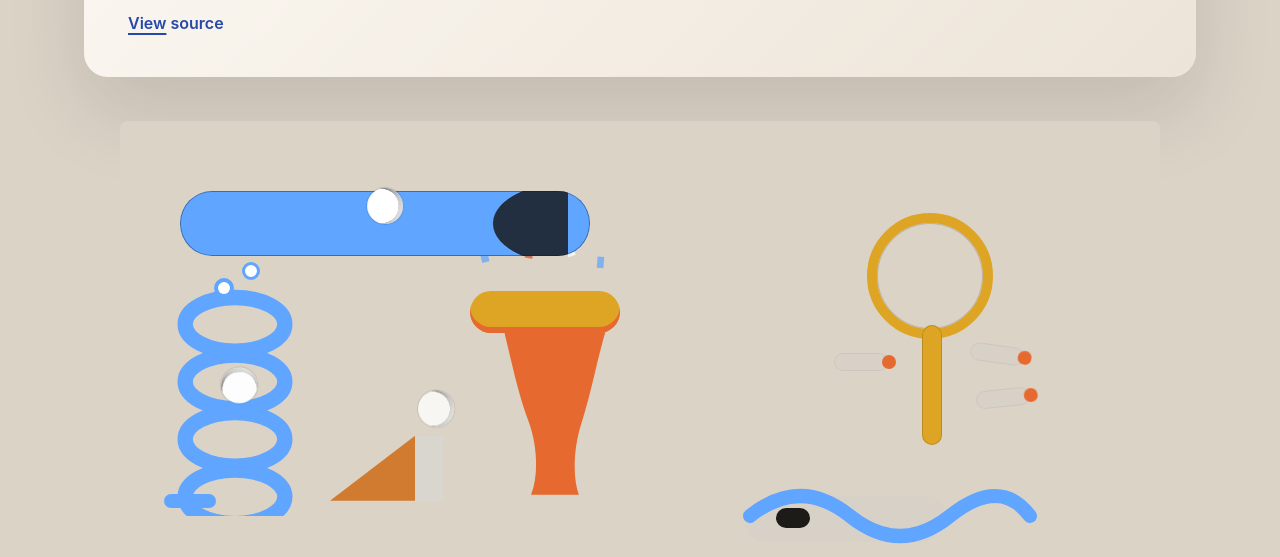
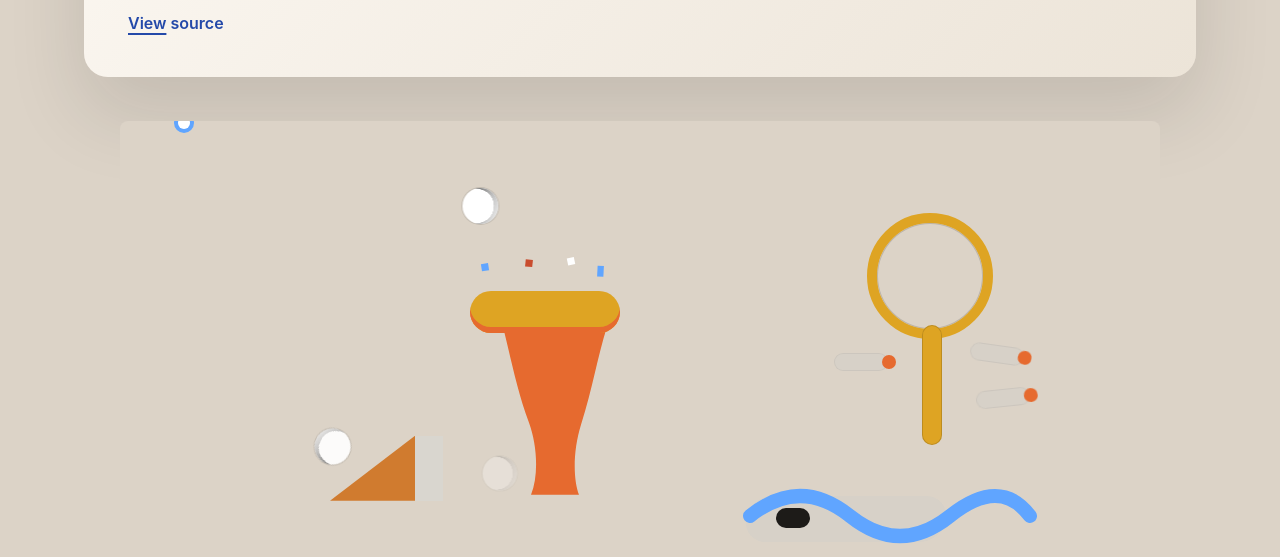
Before and after one commit to Dor-J/Rube-Goldberg-CSS-Machine, a website built with Vite: page index.html in a window 1280 px wide. Shown: the part 243-800 px from the top of the page. Built offline with nearby package versions, Linux system fonts and the light colour scheme.

Commit message:
enhance index.html with CSP and Google Fonts; update main.ts and style.css for layout adjustments and animation timing

```diff
--- a/index.html
+++ b/index.html
@@ -4,6 +4,16 @@
     <meta charset="UTF-8" />
     <link rel="icon" type="image/svg+xml" href="/vite.svg" />
     <meta name="viewport" content="width=device-width, initial-scale=1.0" />
+    <meta
+      http-equiv="Content-Security-Policy"
+      content="default-src 'self'; script-src 'self'; style-src 'self' 'unsafe-inline' https://fonts.googleapis.com; style-src-elem 'self' 'unsafe-inline' https://fonts.googleapis.com; font-src 'self' https://fonts.gstatic.com; img-src 'self' data:;"
+    />
+    <link rel="preconnect" href="https://fonts.googleapis.com" />
+    <link rel="preconnect" href="https://fonts.gstatic.com" crossorigin />
+    <link
+      rel="stylesheet"
+      href="https://fonts.googleapis.com/css2?family=Inter:wght@300;400;500;600;700&family=Roboto:wght@300;400;500&display=swap"
+    />
     <title>Rube-Goldberg CSS Machine</title>
     <link rel="stylesheet" href="/src/style.css" />
   </head>
--- a/src/main.ts
+++ b/src/main.ts
@@ -33,29 +33,8 @@ app.innerHTML = `
           role="img"
           aria-label="Blue capsule tube, spiral coil, ramp, funnel, ring assembly, wavy slide and four cue balls"
         >
-          <div class="shape tube" aria-hidden="true"></div>
+                    <div class="shape tube" aria-hidden="true"></div>
 
-      <div class="shape coil" aria-hidden="true">
-        <svg viewBox="0 0 150 240" role="presentation" aria-hidden="true">
-          <g class="loops" transform="translate(75,40)">
-            <g class="loop">
-              <ellipse class="back" pathLength="100" rx="52" ry="28" cx="0" cy="0"></ellipse>
-              <ellipse class="front" rx="52" ry="28" cx="0" cy="0"></ellipse>
-            </g>
-            <g class="loop" transform="translate(0,60)">
-              <ellipse class="back" pathLength="100" rx="52" ry="28" cx="0" cy="0"></ellipse>
-              <ellipse class="front" rx="52" ry="28" cx="0" cy="0"></ellipse>
-            </g>
-            <g class="loop" transform="translate(0,120)">
-              <ellipse class="back" pathLength="100" rx="52" ry="28" cx="0" cy="0"></ellipse>
-              <ellipse class="front" rx="52" ry="28" cx="0" cy="0"></ellipse>
-            </g>
-            <g class="loop" transform="translate(0,180)">
-              <ellipse class="back" pathLength="100" rx="52" ry="28" cx="0" cy="0"></ellipse>
-              <ellipse class="front" rx="52" ry="28" cx="0" cy="0"></ellipse>
-            </g>
-          </g>
-        </svg>
         <div class="coil-inlet" aria-hidden="true"></div>
         <div class="coil-cap" aria-hidden="true"></div>
         <div class="coil-tail" aria-hidden="true"></div>
--- a/src/style.css
+++ b/src/style.css
@@ -16,7 +16,7 @@
 
   body {
     margin: 0;
-    font-family: 'Inter', 'Segoe UI', system-ui, sans-serif;
+    font-family: 'Inter', 'Roboto', 'Segoe UI', system-ui, sans-serif;
     background: #e3ddd5;
     color: #141414;
   }
@@ -25,8 +25,8 @@
 /* -------------------- TOKENS -------------------- */
 @layer tokens {
   :root {
-    --canvas-w: 960;
-    --canvas-h: 480;
+    --canvas-w: 1008;
+    --canvas-h: 606;
 
     --bg: #dcd3c7;
     --page-max: 1200px;
@@ -61,20 +61,22 @@
     --t-ramp: 1.1s;
     --t-funnel: 1s;
     --t-tube: 1.4s; /* explicit; matches implementation */
-    --t-ring: 1.1s;
+    --t-ring: 1.6s;
     --t-slide: 1.8s;
     --loop: calc(
-      var(--t-coil) + var(--t-ramp) + var(--t-funnel) + var(--t-tube) +
+      var(--t-tube) + var(--t-coil) + var(--t-ramp) + var(--t-funnel) +
         var(--t-ring) + var(--t-slide)
     );
 
     /* timeline checkpoints */
     --d0: 0s;
-    --d1: var(--t-coil);
-    --d2: calc(var(--t-coil) + var(--t-ramp) + var(--t-funnel));
-    --d3: calc(var(--t-coil) + var(--t-ramp) + var(--t-funnel) + var(--t-tube));
+    --d1: var(--t-tube);
+    --d2: calc(var(--t-tube) + var(--t-coil));
+    --d3: calc(
+      var(--t-tube) + var(--t-coil) + var(--t-ramp) + var(--t-funnel)
+    );
     --d4: calc(
-      var(--t-coil) + var(--t-ramp) + var(--t-funnel) + var(--t-tube) +
+      var(--t-tube) + var(--t-coil) + var(--t-ramp) + var(--t-funnel) +
         var(--t-ring)
     );
   }
@@ -84,7 +86,7 @@
 @layer base {
   body {
     min-height: 100vh;
-    font-family: 'Inter', 'Segoe UI', system-ui, sans-serif;
+    font-family: 'Inter', 'Roboto', 'Segoe UI', system-ui, sans-serif;
     background: var(--bg);
     color: var(--black);
     margin: 0;
@@ -246,12 +248,15 @@
   .machine {
     position: absolute;
     inset: 0;
+    width: calc(var(--canvas-w) * 1px);
+    height: calc(var(--canvas-h) * 1px);
     transform-origin: 0 0;
     transform: scale(var(--scale));
   }
 
   .shape {
     position: absolute;
+    pointer-events: none;
   }
 
   .ball {
@@ -293,40 +298,18 @@
 
 /* -------------------- COMPONENTS -------------------- */
 @layer components {
+  .shape svg {
+    width: 100%;
+    height: 100%;
+    display: block;
+  }
+
   /* Capsule tube */
   .tube {
-    left: 60px;
-    top: 70px;
-    width: 410px;
-    height: 65px;
-    border-radius: 32px;
-    background: var(--blue);
-    overflow: hidden;
+    inset: 0;
+    width: 100%;
+    height: 100%;
     z-index: 10;
-  }
-
-  .tube::after {
-    content: '';
-    position: absolute;
-    top: 0;
-    right: 0;
-    bottom: 0;
-    width: 110px;
-    background: radial-gradient(
-      120px 65px at 100% 50%,
-      rgba(20, 20, 20, 0.95) 0 62%,
-      transparent 63%
-    );
-    filter: none;
-  }
-
-  .tube::before {
-    content: '';
-    position: absolute;
-    inset: 0;
-    border-radius: inherit;
-    box-shadow: inset 0 0 0 1px rgba(0, 0, 0, 0.35);
-    pointer-events: none;
   }
 
   /* Coil */
@@ -613,8 +596,8 @@
 
   /* Balls in their static placements */
   .ball.b-tube {
-    left: 370px;
-    top: 82px;
+    left: 60px;
+    top: 70px;
   }
 
   .ball.b-funnel {
@@ -628,13 +611,13 @@
   }
 
   .ball.b-ring {
-    left: 720px;
-    top: 92px;
+    left: 420px;
+    top: 360px;
   }
 
   .ball.b-exit {
-    left: 736px;
-    top: 360px;
+    left: 620px;
+    top: 335px;
   }
 
   .ball.b-exit::before {
@@ -655,9 +638,6 @@
 @layer scene {
   .tube {
     z-index: 10;
-  }
-  .tube::after {
-    z-index: 11;
   }
   .coil {
     z-index: 12;
@@ -701,8 +681,7 @@
 @media (prefers-reduced-motion: reduce) {
   .ball,
   .funnel .confetti,
-  .ring-assembly .piston,
-  .tube::after {
+  .ring-assembly .piston {
     animation: none !important;
   }
 }
@@ -712,46 +691,47 @@
   left: 40px;
   top: 165px;
   animation: coil-segment var(--t-coil) cubic-bezier(0.25, 0.1, 0.25, 1)
-    var(--d0) infinite both;
+    var(--d1) infinite both;
   z-index: 35;
 }
 @keyframes coil-segment {
   0% {
+    opacity: 0;
+    transform: translate(120px, -48px) rotate(0turn);
+  }
+  8% {
     opacity: 1;
-    transform: translate(18px, -12px) rotate(0turn);
+    transform: translate(112px, -16px) rotate(0.18turn);
   }
-  12% {
-    transform: translate(118px, 16px) rotate(0.3turn);
+  18% {
+    transform: translate(12px, 22px) rotate(0.38turn);
   }
-  24% {
-    transform: translate(10px, 64px) rotate(0.6turn);
+  32% {
+    transform: translate(112px, 66px) rotate(0.75turn);
   }
-  36% {
-    transform: translate(122px, 102px) rotate(0.9turn);
-  }
-  48% {
-    transform: translate(8px, 148px) rotate(1.2turn);
+  46% {
+    transform: translate(10px, 118px) rotate(1.1turn);
   }
   60% {
-    transform: translate(132px, 188px) rotate(1.5turn);
+    transform: translate(126px, 164px) rotate(1.45turn);
   }
-  78% {
-    transform: translate(204px, 118px) rotate(1.8turn);
+  76% {
+    transform: translate(206px, 104px) rotate(1.78turn);
   }
   90% {
-    transform: translate(228px, 152px) rotate(1.95turn);
-    opacity: 0.92;
+    transform: translate(228px, 142px) rotate(1.95turn);
+    opacity: 0.9;
   }
   100% {
     opacity: 0;
-    transform: translate(248px, 176px) rotate(2.05turn);
+    transform: translate(250px, 176px) rotate(2.08turn);
   }
 }
 
 /* Confetti burst at the funnel mouth (brief, on coil handoff) */
 .funnel .confetti {
   --burst: 0.42s;
-  animation: confetti-pop var(--burst) ease-out var(--d1) infinite both;
+  animation: confetti-pop var(--burst) ease-out var(--d2) infinite both;
 }
 @keyframes confetti-pop {
   0% {
@@ -774,7 +754,7 @@
 /* ---- A2) RAMP LIFT + FUNNEL DROP ---- */
 .ball.b-funnel {
   animation: ramp-funnel calc(var(--t-ramp) + var(--t-funnel))
-    cubic-bezier(0.33, 0, 0.67, 1) var(--d1) infinite both;
+    cubic-bezier(0.33, 0, 0.67, 1) var(--d2) infinite both;
   z-index: 36;
 }
 @keyframes ramp-funnel {
@@ -808,9 +788,9 @@
 .ball.b-tube {
   left: 60px;
   top: 70px;
-  offset-path: path('M 18 32 C 150 32 285 32 392 32');
+  offset-path: path('M18 32 C 150 32 285 32 392 32 L 392 140');
   offset-rotate: 0deg;
-  animation: tube-travel var(--t-tube) linear var(--d2) infinite both;
+  animation: tube-travel var(--t-tube) linear var(--d0) infinite both;
   z-index: 42;
 }
 @keyframes tube-travel {
@@ -822,38 +802,56 @@
   5% {
     opacity: 1;
   }
-  to {
-    offset-distance: 100%;
+  80% {
+    offset-distance: 82%;
     transform: translate(0, -17px);
     opacity: 1;
+  }
+  92% {
+    offset-distance: 96%;
+    transform: translate(-6px, -4px);
+  }
+  100% {
+    offset-distance: 100%;
+    transform: translate(-10px, 20px);
+    opacity: 0;
   }
 }
 
 /* ---- C) RING segment (enter, pulse, drop along pole) ---- */
 .ball.b-ring {
-  left: 720px;
-  top: 92px;
-  animation: ring-pass var(--t-ring) cubic-bezier(0.25, 0.1, 0.25, 1) var(--d3)
+  left: 420px;
+  top: 360px;
+  animation: ring-pass var(--t-ring) cubic-bezier(0.33, 0, 0.67, 1) var(--d3)
     infinite both;
 }
 @keyframes ring-pass {
   0% {
-    transform: translate(18px, 64px) scale(0.94);
     opacity: 0;
+    transform: translate(-20px, -18px) scale(0.92);
   }
-  10% {
+  12% {
     opacity: 1;
+    transform: translate(80px, -70px) scale(0.98);
   }
-  40% {
-    transform: translate(72px, 46px) scale(1.06);
-    box-shadow: 0 0 0 6px color-mix(in oklab, var(--yellow), transparent 82%);
+  35% {
+    transform: translate(255px, -160px) scale(1.02);
   }
-  60% {
-    transform: translate(74px, 48px) scale(1.12);
+  48% {
+    transform: translate(310px, -210px) scale(1.05);
+    box-shadow: 0 0 0 6px color-mix(in oklab, var(--yellow), transparent 80%);
+  }
+  62% {
+    transform: translate(332px, -90px) scale(1.08);
+    box-shadow: 0 0 0 8px color-mix(in oklab, var(--yellow), transparent 82%);
+  }
+  78% {
+    transform: translate(320px, -10px) scale(1);
+    box-shadow: 0 0 0 0 transparent;
   }
   100% {
-    transform: translate(74px, 180px) scale(0.92);
-    box-shadow: 0 0 0 0 transparent;
+    opacity: 0;
+    transform: translate(300px, 70px) scale(0.92);
   }
 }
 
@@ -891,26 +889,7 @@
 
 /* ==================== ENHANCEMENTS ==================== */
 
-/* 1) Tube shadow parallax (moves subtly opposite the ball) */
-.tube::after {
-  animation: tube-shadow-parallax var(--t-tube) linear var(--d2) infinite both;
-}
-@keyframes tube-shadow-parallax {
-  0% {
-    transform: translateX(0px);
-    opacity: 0.92;
-  }
-  50% {
-    transform: translateX(-22px);
-    opacity: 0.86;
-  }
-  100% {
-    transform: translateX(-36px);
-    opacity: 0.8;
-  }
-}
-
-/* 2) Pistons “fire” when the ball hits the ring (timed to ring-pass) */
+/* Pistons "fire" when the ball hits the ring (timed to ring-pass) */
 .ring-assembly .p1 {
   animation: piston-left var(--t-ring) ease-out var(--d3) infinite both;
 }
```
